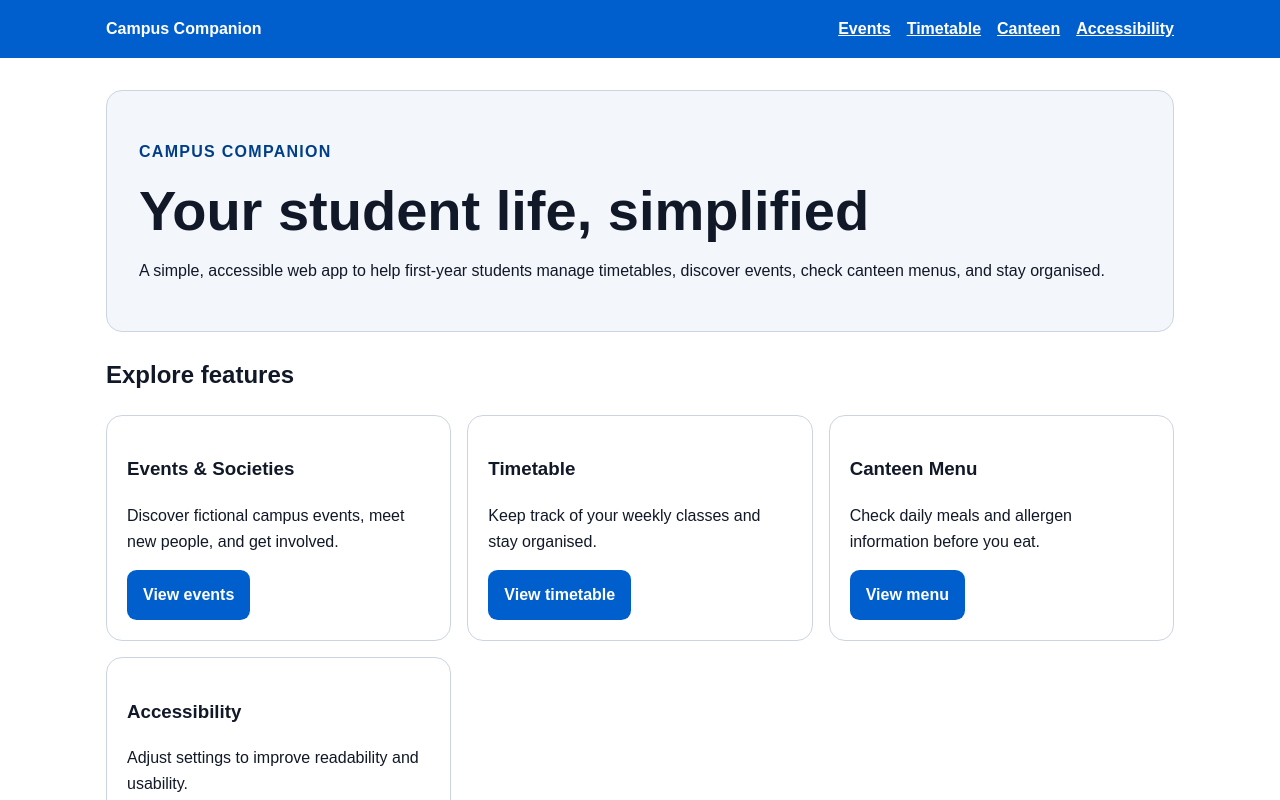
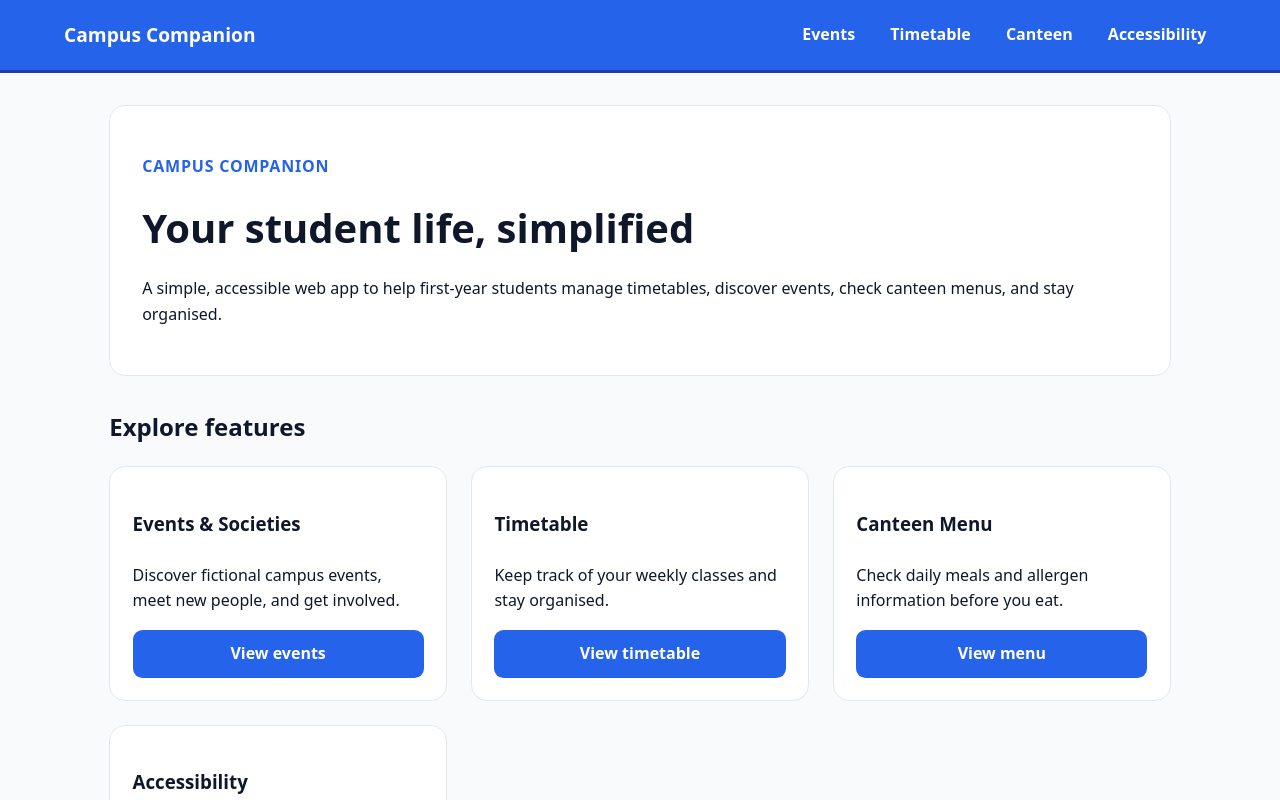
Before and after one commit to Jakemcmahon578/Enterprise-CA3, a Next.js app in the folder campus-companion/: page / in a window 1280 px wide. Shown: the top 800 px of the page. Built offline with nearby package versions, Linux system fonts and the light colour scheme.

Commit message:
Added code to css

```diff
--- a/campus-companion/app/globals.css
+++ b/campus-companion/app/globals.css
@@ -1,75 +1,75 @@
 :root {
-  --background: #ffffff;
-  --foreground: #111827;
-  --primary: #005fcc;
-  --primary-dark: #003f88;
-  --surface: #f3f6fb;
-  --border: #cbd5e1;
-  --focus: #ffbf47;
+  --background: #f8fafc;
+  --surface: #ffffff;
+  --primary: #2563eb;
+  --primary-dark: #1e40af;
+  --text: #0f172a;
+  --text-light: #475569;
+  --border: #e2e8f0;
+  --focus: #f59e0b;
 }
 
-* {
+/* RESET */
+
+*,
+*::before,
+*::after {
   box-sizing: border-box;
 }
 
 body {
   margin: 0;
+  font-family: system-ui, Arial, sans-serif;
   background: var(--background);
-  color: var(--foreground);
-  font-family: Arial, Helvetica, sans-serif;
+  color: var(--text);
   line-height: 1.6;
 }
 
-a {
-  color: var(--primary);
-}
-
-a:hover {
-  color: var(--primary-dark);
-}
+/* ACCESSIBILITY */
 
 a:focus-visible,
 button:focus-visible,
-input:focus-visible,
-select:focus-visible {
-  outline: 4px solid var(--focus);
+input:focus-visible {
+  outline: 3px solid var(--focus);
   outline-offset: 3px;
 }
 
 .skipLink {
   position: absolute;
+  top: -60px;
   left: 1rem;
-  top: -5rem;
-  z-index: 100;
   background: var(--focus);
-  color: #111827;
-  padding: 0.75rem 1rem;
-  font-weight: 700;
+  padding: 0.6rem 1rem;
+  font-weight: bold;
+  z-index: 1000;
 }
 
 .skipLink:focus {
   top: 1rem;
 }
 
+/* HEADER */
+
 .siteHeader {
   background: var(--primary);
   color: white;
+  border-bottom: 3px solid var(--primary-dark);
 }
 
 .nav {
-  max-width: 1100px;
+  max-width: 1200px;
   margin: 0 auto;
-  padding: 1rem;
+  padding: 1rem 1.5rem;
   display: flex;
-  gap: 1rem;
   justify-content: space-between;
   align-items: center;
   flex-wrap: wrap;
 }
 
 .logo {
+  font-weight: 800;
+  font-size: 1.2rem;
   color: white;
-  font-weight: 800;
   text-decoration: none;
 }
 
@@ -81,122 +81,156 @@ select:focus-visible {
 
 .navLinks a {
   color: white;
-  font-weight: 700;
+  text-decoration: none;
+  font-weight: 600;
+  padding: 0.4rem 0.6rem;
+  border-radius: 0.4rem;
 }
+
+.navLinks a:hover {
+  background: rgba(255, 255, 255, 0.15);
+}
+
+/* LAYOUT */
 
 .container {
   max-width: 1100px;
   margin: 0 auto;
-  padding: 2rem 1rem;
+  padding: 2rem 1.2rem;
 }
+
+/* HERO */
 
 .hero {
   background: var(--surface);
   border: 1px solid var(--border);
   border-radius: 1rem;
   padding: 2rem;
-  margin-bottom: 1.5rem;
+  margin-bottom: 2rem;
 }
 
 .eyebrow {
-  color: var(--primary-dark);
-  font-weight: 800;
+  color: var(--primary);
+  font-weight: 700;
+  letter-spacing: 0.05em;
   text-transform: uppercase;
-  letter-spacing: 0.08em;
 }
 
 h1 {
-  font-size: clamp(2rem, 6vw, 3.5rem);
-  line-height: 1.1;
-  margin: 0.25rem 0 1rem;
+  font-size: 2.5rem;
+  margin: 0.5rem 0 1rem;
 }
 
 h2 {
   margin-top: 0;
 }
 
-.filters {
-  border: 1px solid var(--border);
-  border-radius: 1rem;
-  padding: 1.5rem;
-  margin-bottom: 1.5rem;
+h3 {
+  margin-bottom: 0.5rem;
 }
 
-.filterGrid {
-  display: grid;
-  gap: 1rem;
-  grid-template-columns: repeat(auto-fit, minmax(220px, 1fr));
-}
-
-label {
-  display: block;
-  font-weight: 700;
-  margin-bottom: 0.35rem;
-}
-
-input,
-select {
-  width: 100%;
-  min-height: 44px;
-  padding: 0.7rem;
-  border: 2px solid var(--border);
-  border-radius: 0.5rem;
-  font: inherit;
-}
+/* GRID SYSTEM */
 
 .eventGrid {
   display: grid;
-  gap: 1rem;
+  gap: 1.5rem;
   grid-template-columns: repeat(auto-fit, minmax(260px, 1fr));
 }
 
+/* CARDS */
+
 .card {
+  background: var(--surface);
   border: 1px solid var(--border);
   border-radius: 1rem;
-  padding: 1.25rem;
-  background: white;
+  padding: 1.4rem;
+  display: flex;
+  flex-direction: column;
+  justify-content: space-between;
+  min-height: 100%;
+  transition: transform 0.15s ease, box-shadow 0.15s ease;
 }
 
-.cardHeader {
-  margin-bottom: 1rem;
+.card:hover {
+  transform: translateY(-3px);
+  box-shadow: 0 6px 14px rgba(0, 0, 0, 0.08);
 }
 
 .category {
   display: inline-block;
-  background: var(--surface);
+  font-size: 0.75rem;
+  font-weight: 700;
+  background: #e0ecff;
   color: var(--primary-dark);
-  border: 1px solid var(--border);
+  padding: 0.25rem 0.6rem;
   border-radius: 999px;
-  padding: 0.2rem 0.75rem;
-  font-weight: 700;
+  margin-bottom: 0.5rem;
 }
 
-.accessibilityNote {
-  background: #f8fafc;
-  border-left: 4px solid var(--primary);
-  padding: 0.75rem;
-}
+/* BUTTONS */
 
 .button {
+  margin-top: auto;
   display: inline-block;
-  min-height: 44px;
-  border: 0;
+  padding: 0.7rem 1rem;
   border-radius: 0.6rem;
   background: var(--primary);
   color: white;
-  padding: 0.75rem 1rem;
-  font: inherit;
-  font-weight: 800;
+  font-weight: 700;
   text-decoration: none;
+  border: none;
   cursor: pointer;
+  text-align: center;
 }
 
 .button:hover {
   background: var(--primary-dark);
 }
 
-@media (prefers-reduced-motion: reduce) {
-  * {
-    scroll-behavior: auto !important;
+/* FORMS */
+
+label {
+  font-weight: 600;
+  display: block;
+  margin-bottom: 0.3rem;
+}
+
+input,
+select {
+  width: 100%;
+  padding: 0.6rem;
+  border: 2px solid var(--border);
+  border-radius: 0.5rem;
+  margin-bottom: 1rem;
+  font: inherit;
+}
+
+/* INFO BOX */
+
+.accessibilityNote {
+  margin-top: 0.8rem;
+  background: #f1f5f9;
+  border-left: 4px solid var(--primary);
+  padding: 0.6rem;
+  border-radius: 0.4rem;
+  font-size: 0.9rem;
+}
+
+/* SECTIONS */
+
+section {
+  margin-bottom: 2rem;
+}
+
+/* RESPONSIVE */
+
+@media (max-width: 600px) {
+  h1 {
+    font-size: 2rem;
+  }
+
+  .nav {
+    flex-direction: column;
+    align-items: flex-start;
   }
 }
```
Also changed, not shown: campus-companion/app/accessibility/page.tsx (renamed from campus-companion/app/accessibility/Dashboard.tsx), campus-companion/app/canteen/page.tsx (renamed from campus-companion/app/canteen/Canteen.tsx), campus-companion/app/events/page.tsx (renamed from campus-companion/app/events/events.tsx), campus-companion/app/timetable/page.tsx (renamed from campus-companion/app/timetable/timetable.tsx).
